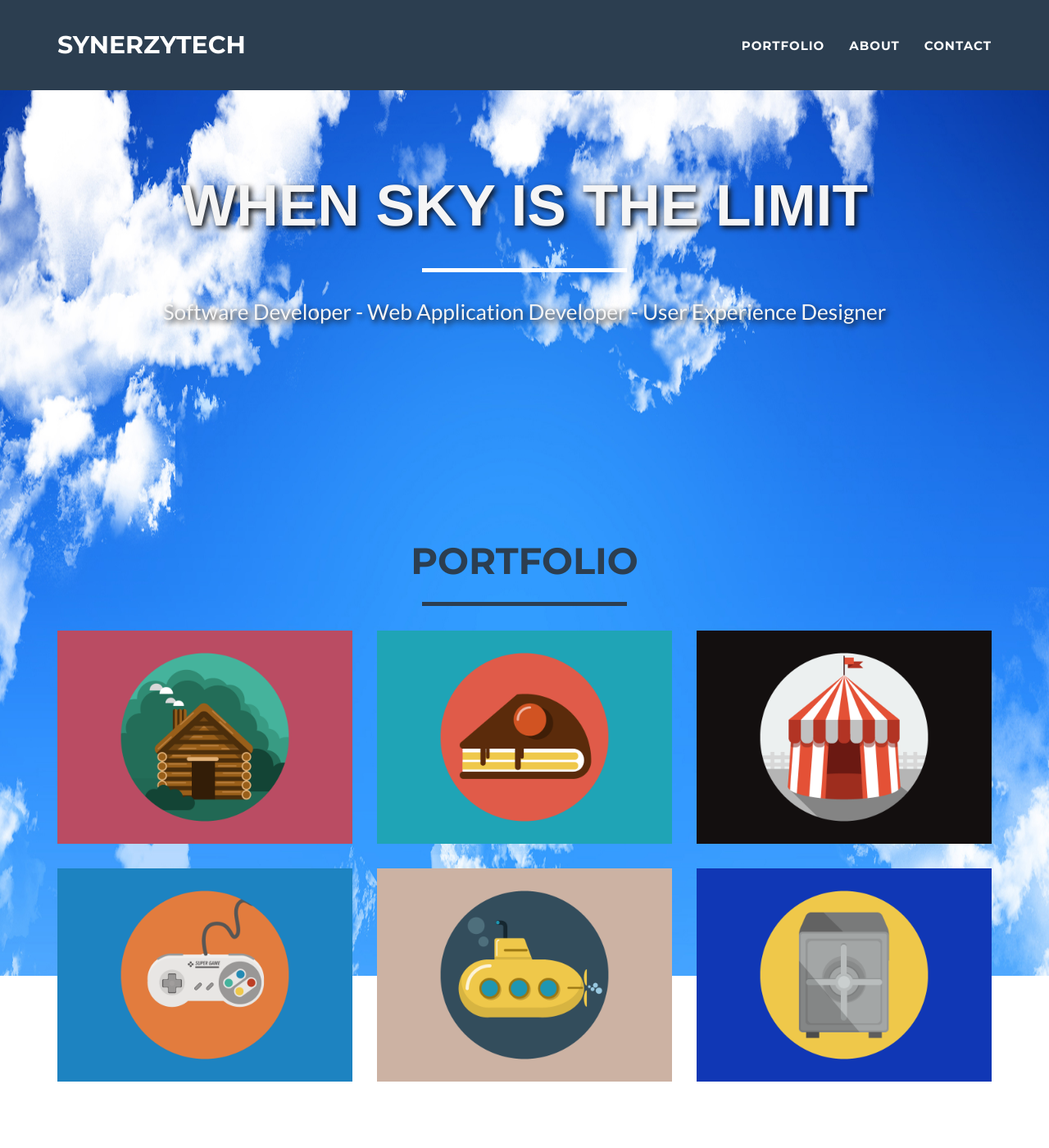
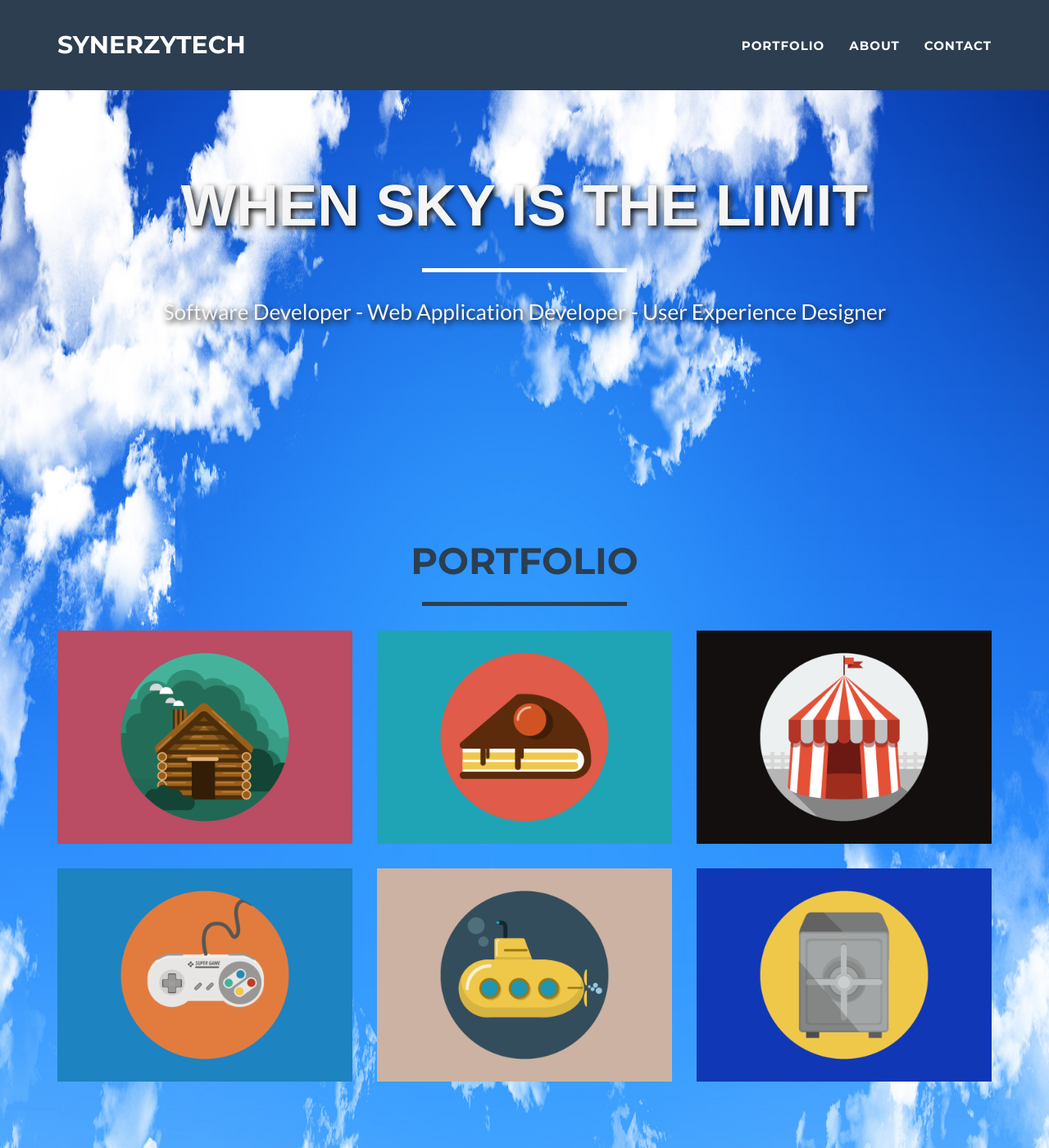
Before and after one commit to shuvrow/synerzy, a Jekyll site: the page built from index.html, in a window 1280 px wide and 1400 px high. Shown: the whole window at 82% size. Built offline with Jekyll 4.4.1, drawn with Linux system fonts in a browser that asks for light colours; some web fonts are replaced.

Commit message:
header image height 100%

```diff
--- a/_includes/css/main.css
+++ b/_includes/css/main.css
@@ -112,7 +112,7 @@ header .background{
     bottom: 0px;
     position: absolute;;
     width:100%;
-    height:85%;
+    height:100%;
 }
 header img {
     display: block;
```
Also changed, not shown: 1 other file.
